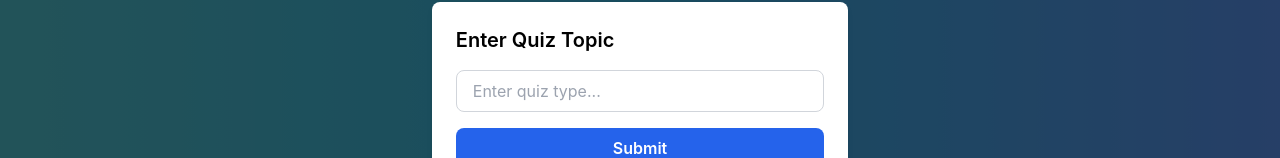
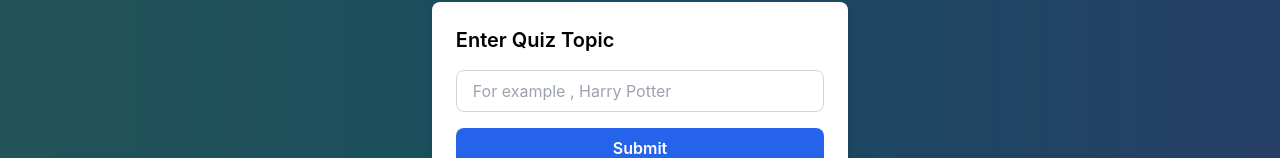
Before and after one commit to ammarmunir4567/MCQS_Generator_Frontend, a React (Create React App) app: page / in a window 1280 px wide. Shown: the part 303-461 px from the top of the page. Built offline with nearby package versions, Linux system fonts and the light colour scheme.

Commit message:
Update MCQS.js

```diff
--- a/src/interface/MCQS.js
+++ b/src/interface/MCQS.js
@@ -96,7 +96,7 @@ function App() {
               value={inputValue}
               onChange={handleInputChange}
               className="w-full px-4 py-2 mb-4 border border-gray-300 rounded-lg"
-              placeholder="Enter quiz type..."
+              placeholder="For example , Harry Potter"
             />
             <button
               onClick={handleSubmit}
```
